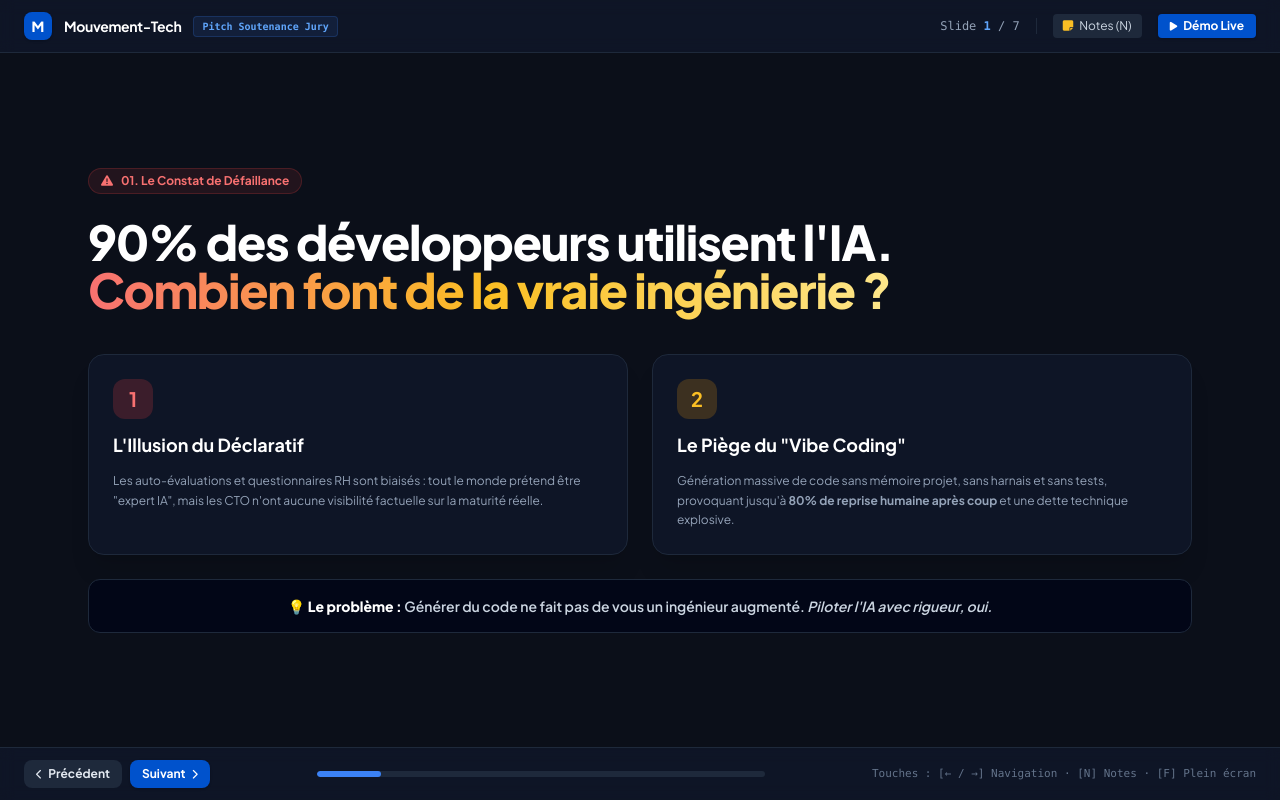
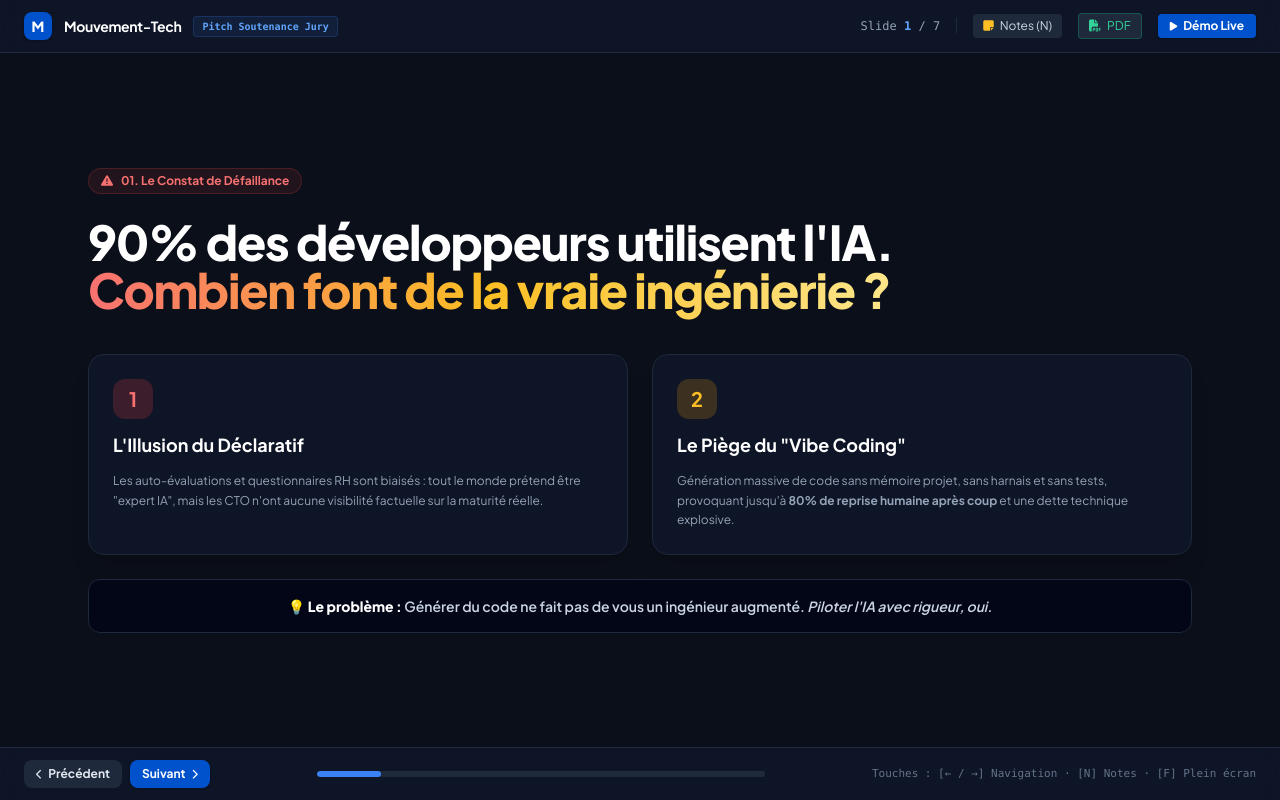
Before and after one commit to winterstones/Mouvement-Tech, a plain HTML site: page web/pitch.html in a window 1280 px wide. Drawn offline with nearby package versions, Linux system fonts and the light colour scheme.

Commit message:
feat(ui): ajouter le bouton de telechargement direct du PDF dans le pitch deck
Co-authored-by: Antigravity <antigravity@google.com>

```diff
--- a/web/pitch.html
+++ b/web/pitch.html
@@ -40,6 +40,10 @@
         <i class="fa-solid fa-note-sticky text-amber-400"></i>
         <span>Notes (N)</span>
       </button>
+      <a href="../docs/pitch-deck-mouvement-tech.pdf" download="Pitch-Mouvement-Tech-Jury.pdf" class="text-xs px-2.5 py-1 rounded bg-slate-800 hover:bg-slate-700 text-emerald-400 border border-emerald-500/30 transition flex items-center space-x-1.5" title="Télécharger les slides en format PDF">
+        <i class="fa-solid fa-file-pdf"></i>
+        <span>PDF</span>
+      </a>
       <a href="index.html" class="text-xs px-3 py-1 rounded bg-[#0052CC] hover:bg-blue-600 text-white font-bold transition flex items-center space-x-1.5 shadow">
         <i class="fa-solid fa-play text-[10px]"></i>
         <span>Démo Live</span>
```
